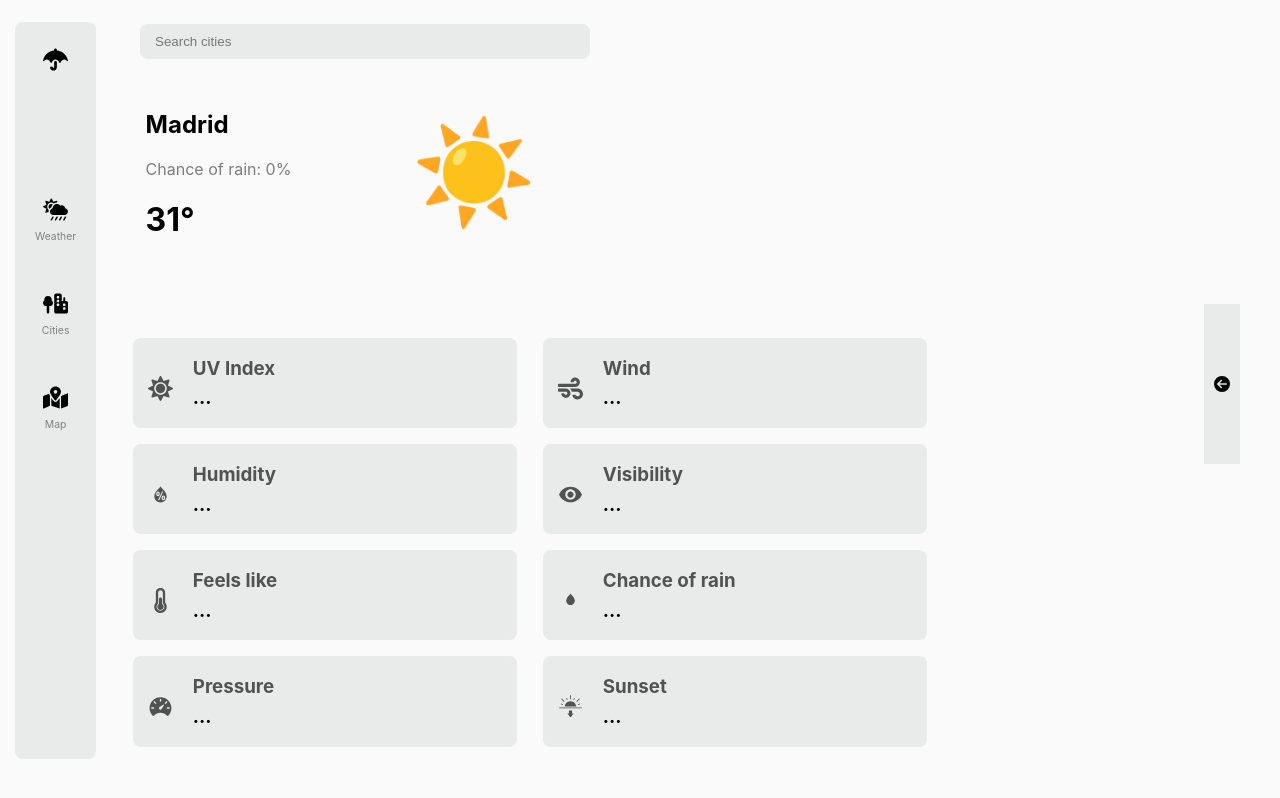
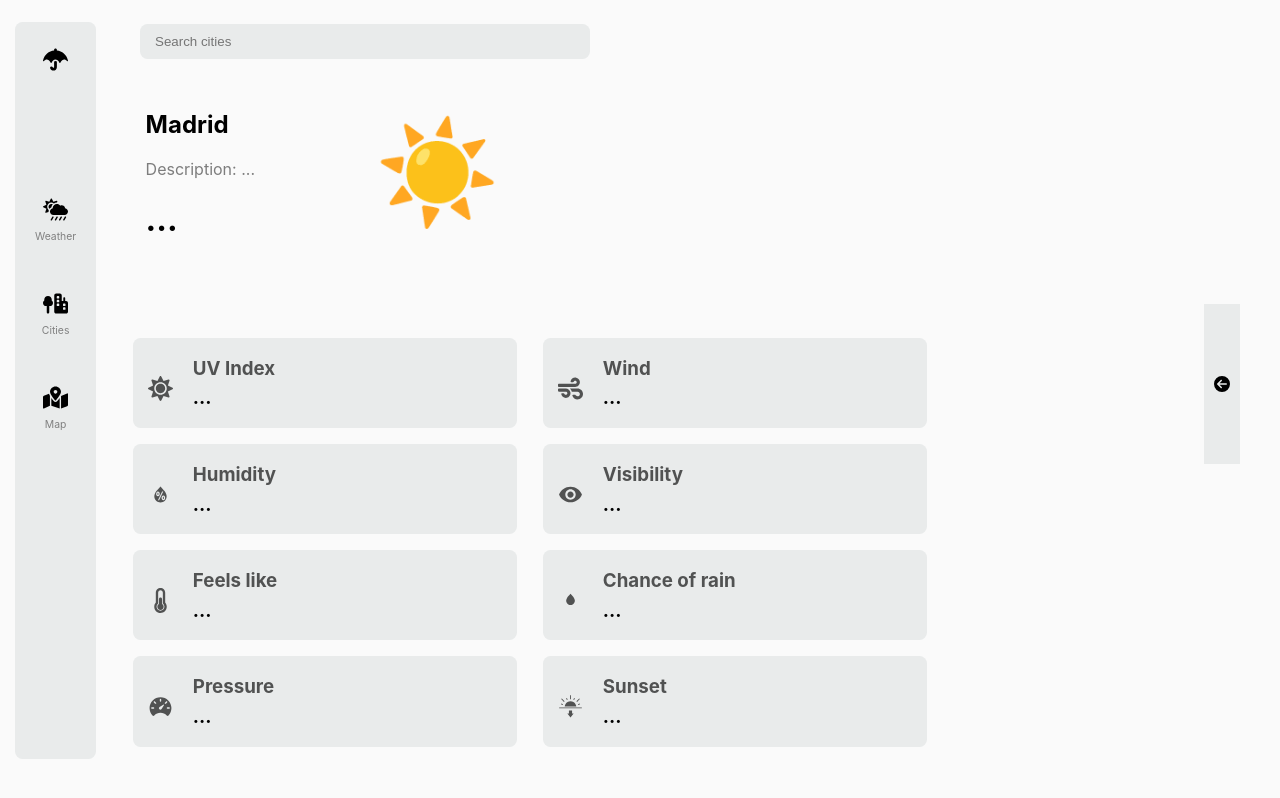
Before and after one commit to mgalen007/Clima, a React (Vite) app: page /home in a window 1280 px wide. Built offline with nearby package versions, Linux system fonts and the light colour scheme; no server answers.

Commit message:
Update CityCard component

```diff
--- a/src/components/HomePage/HomePage.jsx
+++ b/src/components/HomePage/HomePage.jsx
@@ -34,8 +34,9 @@ export default function HomePage() {
       <SideBar />
       <SearchBar />
       <main className="w-main-content">
-        <CityCard name="Madrid" className="w-city-card" />
         {loading ? (
+        <>
+            <CityCard name="Madrid" className="w-city-card" currentTemp='...' description='...' />
             <div id="w-properties">
                 <PropertyCard type="uv" name="UV Index" value="..." />
                 <PropertyCard type="wind" name="Wind" value="..." />
@@ -46,7 +47,10 @@ export default function HomePage() {
                 <PropertyCard type="pressure" name="Pressure" value="..." />
                 <PropertyCard type="sunset" name="Sunset" value="..." />
             </div>
+        </>
         ) : (
+        <>
+            <CityCard name="Madrid" className="w-city-card" currentTemp={cityData.currentTemp+'°'} description={cityData.condition} />
             <div id="w-properties">
                 <PropertyCard
                 type="uv"
@@ -89,6 +93,7 @@ export default function HomePage() {
                 value={new Date(cityData.sunset * 1000).toLocaleTimeString()}
                 />
             </div>
+        </>
         )}
 
         <div id="home-add">
@@ -101,13 +106,13 @@ export default function HomePage() {
   );
 }
 
-function CityCard({ name }) {
+function CityCard({ name, description, currentTemp }) {
   return (
     <div className="w-city-card">
       <div>
         <h2>{name}</h2>
-        <p className="p-grey">Chance of rain: 0%</p>
-        <h1>31°</h1>
+        <p className="p-grey">Description: {description}</p>
+        <h1>{currentTemp}</h1>
       </div>
       <div className="w-icon">
         <WeatherIcon type="sunny" id="w-icon-type" />
```
Lines whose indentation alone changed are shown as unchanged.
